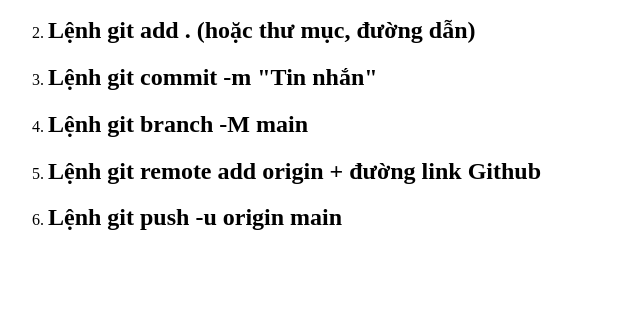
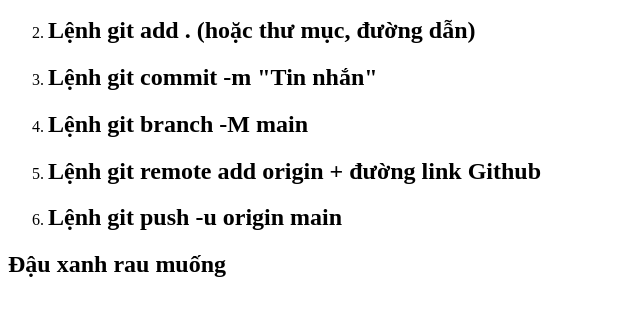
Before and after one commit to thangnguyenquoc2004/FinalGithubBai16, a plain HTML site: page index.html in a window 1280 px wide. Shown: the part 110-426 px from the top of the page, without its empty margins (0-640 px from the left). Drawn offline with Linux system fonts and the light colour scheme.

Commit message:
Sửa code

```diff
--- a/index.html
+++ b/index.html
@@ -16,5 +16,7 @@
       <li><h2>Lệnh git remote add origin + đường link Github</h2></li>
       <li><h2>Lệnh git push -u origin main</h2></li>
     </ol>
+
+    <h2>Đậu xanh rau muống</h2>
   </body>
 </html>
```
